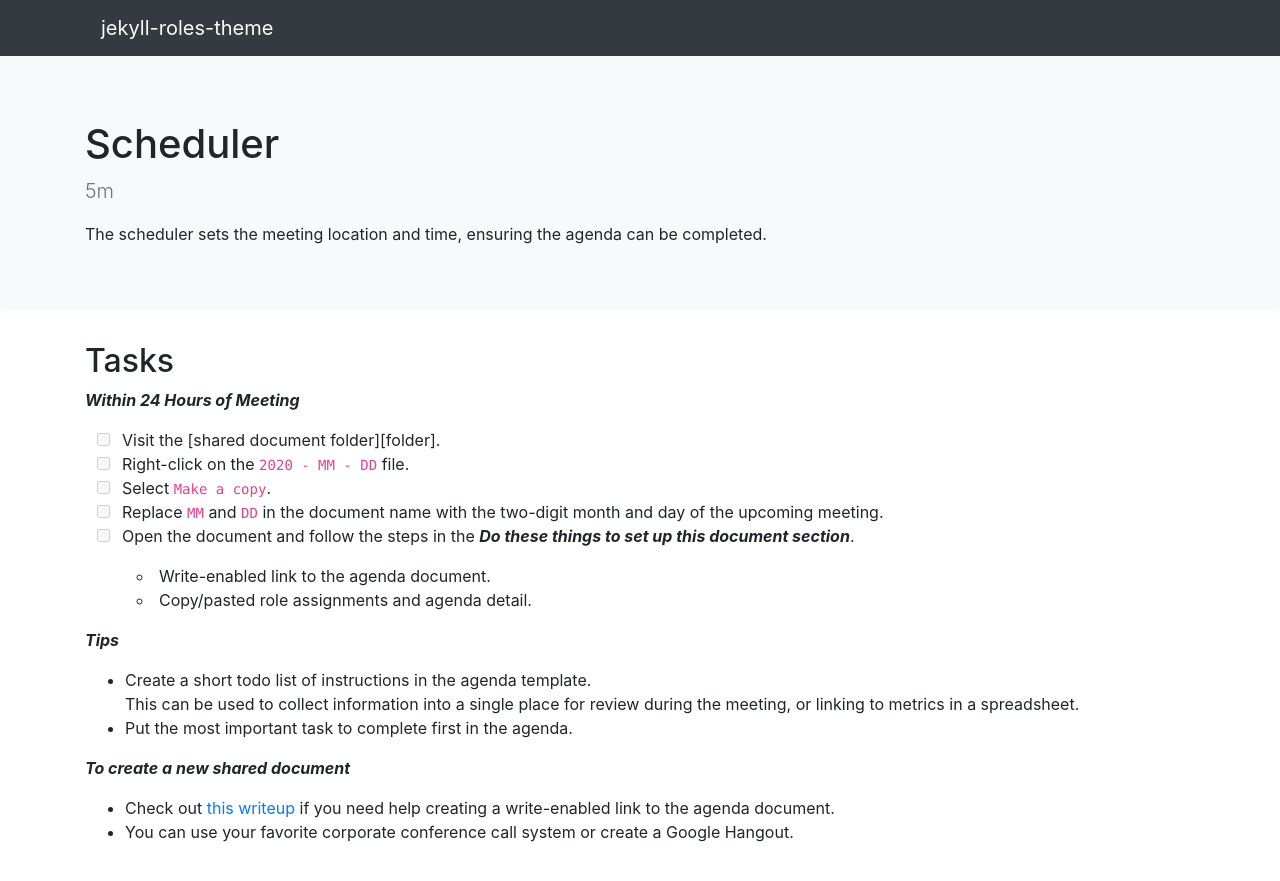
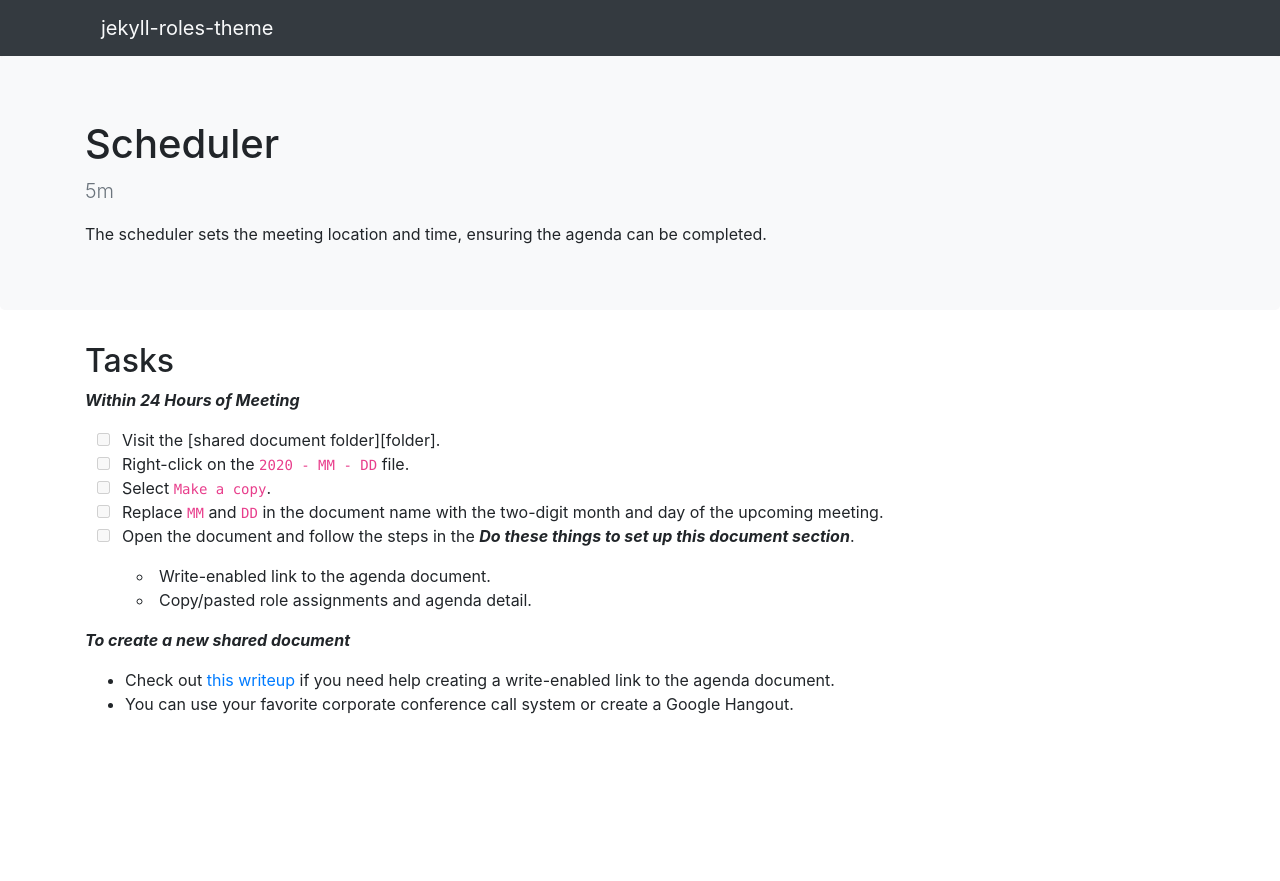
Before and after one commit to mrsanz/jekyll-roles-theme, a Jekyll site: the page built from roles/scheduler.md, in a window 1280 px wide. Shown: the top 881 px of the page. Built offline with Jekyll 4.4.1, drawn with Linux system fonts in a browser that asks for light colours; nearby versions of some CDN libraries.

Commit message:
Update scheduler.md

```diff
--- a/_includes/default_roles/scheduler.md
+++ b/_includes/default_roles/scheduler.md
@@ -17,13 +17,6 @@ Be sure to include in the invite body:{% endcase %}
    * Write-enabled link to the agenda document.
    * Copy/pasted role assignments and agenda detail.
 
-
-***Tips***
-* Create a short todo list of instructions in the agenda template.
-This can be used to collect information into a single place for review during the meeting,
-or linking to metrics in a spreadsheet.
-* Put the most important task to complete first in the agenda.
-
 {% if page.reference != nil %}
 ***To create a new shared document***
 {% capture type %}default_roles/scheduler-{{page.reference}}.md{% endcapture %}
```
